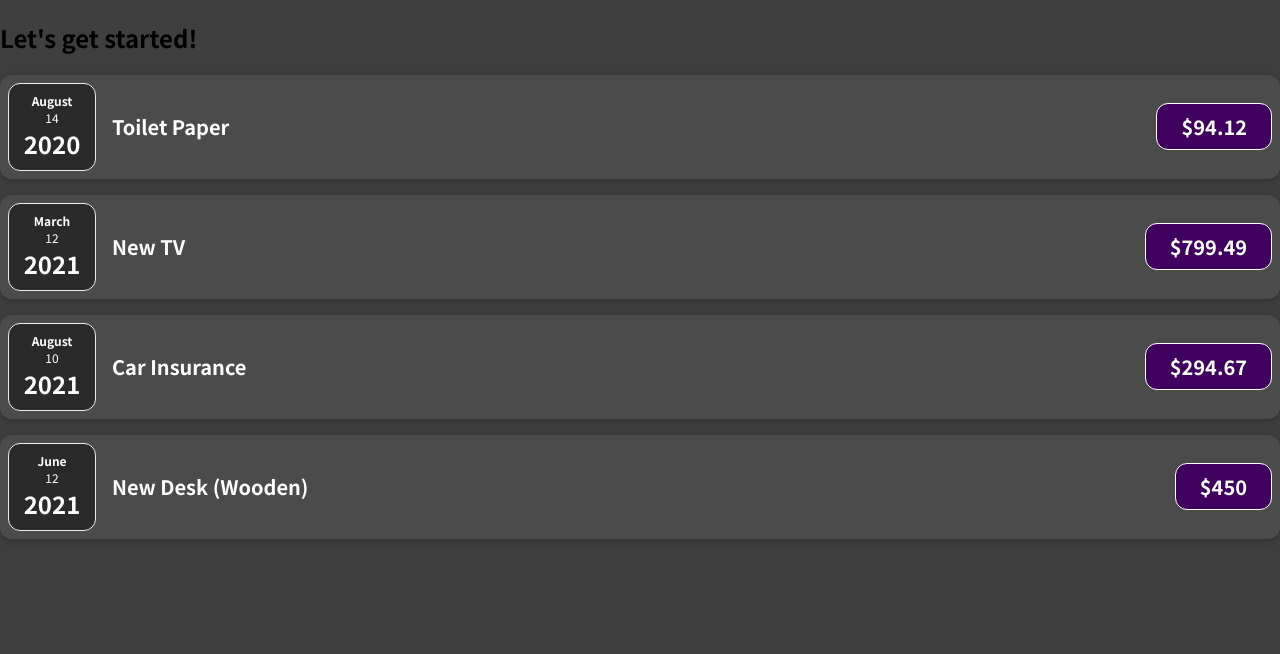
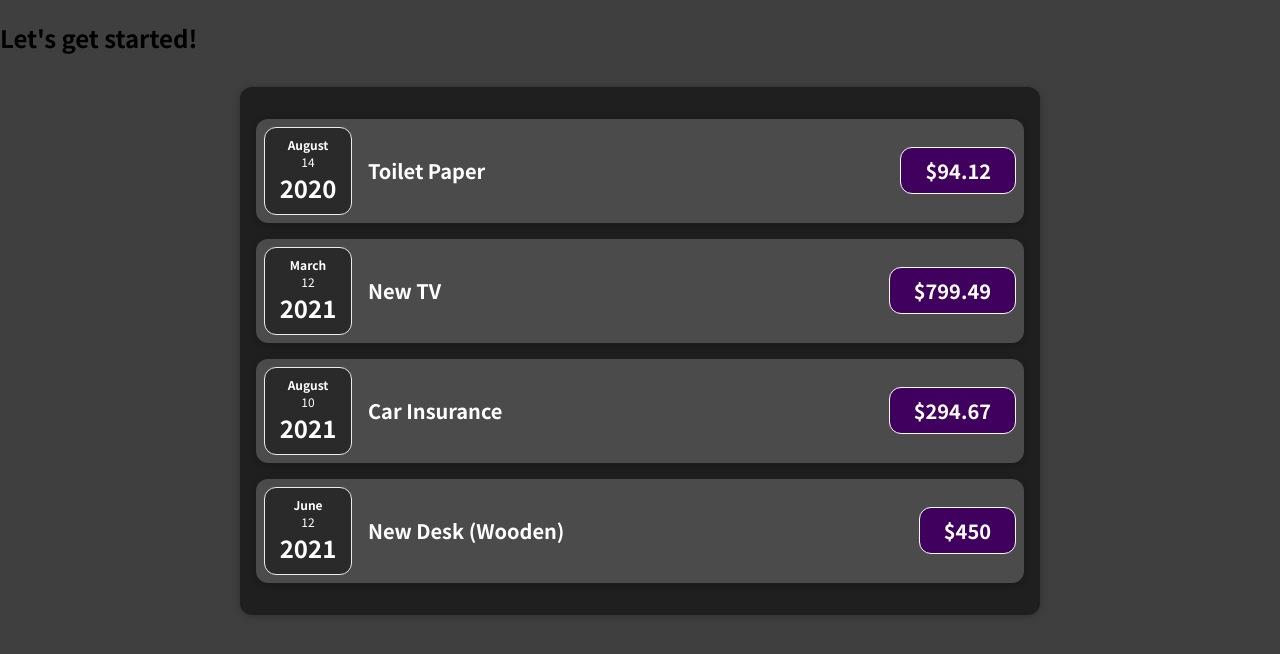
Before and after one commit to TeghveerK/Expense-Tracker, a JavaScript app: page / in a window 1280 px wide. Shown: the top 654 px of the page. Built offline with nearby package versions, Linux system fonts and the light colour scheme.

Commit message:
Splitting Components

```diff
--- a/src/App.js
+++ b/src/App.js
@@ -1,4 +1,4 @@
-import ExpenseItem from "./components/ExpenseItem";
+import Expenses from "./components/Expenses";
 
 function App() {
   const expenses = [
@@ -26,26 +26,7 @@
   return (
     <div>
       <h2>Let's get started!</h2>
-      <ExpenseItem
-        title={expenses[0].title}
-        amount={expenses[0].amount}
-        date={expenses[0].date}
-      ></ExpenseItem>
-      <ExpenseItem
-        title={expenses[1].title}
-        amount={expenses[1].amount}
-        date={expenses[1].date}
-      ></ExpenseItem>
-      <ExpenseItem
-        title={expenses[2].title}
-        amount={expenses[2].amount}
-        date={expenses[2].date}
-      ></ExpenseItem>
-      <ExpenseItem
-        title={expenses[3].title}
-        amount={expenses[3].amount}
-        date={expenses[3].date}
-      ></ExpenseItem>
+      <Expenses items={expenses} />
     </div>
   );
 }
--- /dev/null
+++ b/src/components/Expenses.css
@@ -0,0 +1,9 @@
+.expenses {
+    padding: 1rem;
+    background-color: rgb(31, 31, 31);
+    margin: 2rem auto;
+    width: 50rem;
+    max-width: 95%;
+    border-radius: 12px;
+    box-shadow: 0 1px 8px rgba(0, 0, 0, 0.25);
+  }
--- /dev/null
+++ b/src/components/Expenses.js
@@ -0,0 +1,31 @@
+import "./Expenses.css";
+import ExpenseItem from "./ExpenseItem.js";
+
+function Expenses(props) {
+  return (
+    <div className="expenses">
+      <ExpenseItem
+        title={props.items[0].title}
+        amount={props.items[0].amount}
+        date={props.items[0].date}
+      ></ExpenseItem>
+      <ExpenseItem
+        title={props.items[1].title}
+        amount={props.items[1].amount}
+        date={props.items[1].date}
+      ></ExpenseItem>
+      <ExpenseItem
+        title={props.items[2].title}
+        amount={props.items[2].amount}
+        date={props.items[2].date}
+      ></ExpenseItem>
+      <ExpenseItem
+        title={props.items[3].title}
+        amount={props.items[3].amount}
+        date={props.items[3].date}
+      ></ExpenseItem>
+    </div>
+  );
+}
+
+export default Expenses;
```
